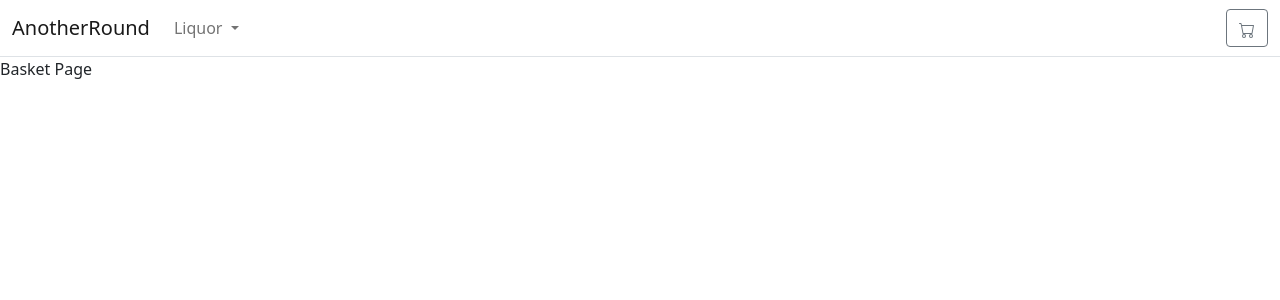
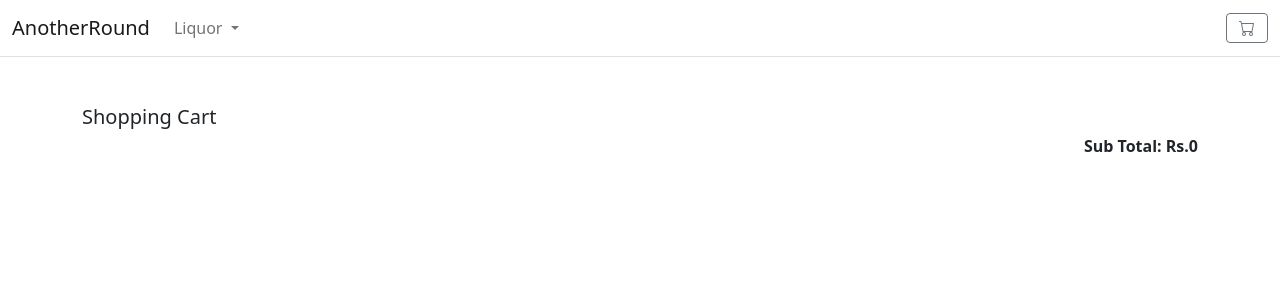
Before and after one commit to Timon57/AnotherRound, a Django app: template templates/cart/summary.html in a window 1280 px wide. Shown: the top 300 px of the page. Run offline with Django 4.2, Linux system fonts and the light colour scheme; the template is opened without the code that fills it, so the values that code supplies are empty.

Commit message:
completed session crud

```diff
--- a/anotherRound/settings.py
+++ b/anotherRound/settings.py
@@ -126,6 +126,7 @@ STATIC_URL = 'static/'
 
 STATICFILES_DIRS = [
     os.path.join(BASE_DIR,'static')
+
 ]
 
 MEDIA_URL = 'images/'
--- a/anotherRound/urls.py
+++ b/anotherRound/urls.py
@@ -23,7 +23,7 @@ from django.conf import settings
 urlpatterns = [
     path('admin/', admin.site.urls),
     path('',include('ecom.urls')),
-    path('basket/',include('cart.urls'))
+    path('cart/',include('cart.urls'))
 ]
 
 urlpatterns += static(settings.MEDIA_URL,document_root=settings.MEDIA_ROOT)
--- a/cart/cart.py
+++ b/cart/cart.py
@@ -1,3 +1,6 @@
+from ecom.models import Product
+from decimal import Decimal
+
 class Cart():
     """
     A base cart class,providing some default behaviors that
@@ -9,3 +12,78 @@ class Cart():
         if 'skey' not in request.session:
             cart = self.session['skey'] = {}
         self.cart = cart
+
+    def add(self,product_qty,product):
+        """
+        Adding and updating the users cart session data
+        """
+        product_id = str(product.id)
+
+        if product_id in self.cart:
+            existing_qty = int(self.cart[product_id]['qty'])
+            print('-----',self.cart)
+            print('-----',self.cart[product_id])
+            self.cart[product_id]['qty'] = existing_qty + int(product_qty)
+            print(self.cart[product_id]['qty'])
+
+        else:
+            self.cart[product_id] = {'price':str(product.price),'qty':int(product_qty)}
+            print('-------')
+        self.save()
+
+
+    def __iter__(self):
+        """
+        Collect the product_id in the session data to query the
+        database and return products
+        """
+        products_ids = self.cart.keys()
+        products = Product.products.filter(id__in=products_ids)
+        cart = self.cart.copy()
+
+        for product in products:
+            cart[str(product.id)]['product'] = product
+
+        for item in cart.values():
+            item['price'] = Decimal(item['price'])
+            item['total_price'] = item['price']*item['qty']
+            yield item
+
+
+
+
+    def __len__(self):
+        """
+        Get the basket data and count the qty of items
+        """
+        return sum(item['qty'] for item in self.cart.values())
+
+
+    def get_total_price(self):
+        a = 5
+        return sum(Decimal(item['price'])* item['qty'] for item in self.cart.values())
+
+    def delete(self,product):
+        """
+        Delete item from session data
+        """
+        product_id = str(product)
+        if product_id in self.cart:
+            del self.cart[product_id]
+            self.save()
+
+    def update(self,product,qty):
+        """
+        Update values in session data
+        """
+        product_id = str(product)
+        qty = qty
+
+        if product_id in self.cart:
+            self.cart[product_id]['qty'] = qty
+
+        self.save()
+
+
+    def save(self):
+        self.session.modified = True
--- a/cart/urls.py
+++ b/cart/urls.py
@@ -3,4 +3,7 @@ from .import views
 
 urlpatterns = [
     path('',views.cart_summary,name='cart-summary'),
+    path('add/',views.cart_add,name='cart-add'),
+    path('delete/',views.cart_delete,name='cart_delete'),
+    path('update/',views.cart_update,name='cart_update'),
 ]
--- a/templates/cart/summary.html
+++ b/templates/cart/summary.html
@@ -2,6 +2,96 @@
 {% load static%}
 {% block title %}Cart summary{% endblock %}
 
-{%block content%}
-    Basket Page
+{% block content %}
+<main class="pt-5">
+    <div class="container">
+        <h1 class="h5">Shopping Cart</h1>
+        {% for item in cart %}
+        {% with product=item.product %}
+        <div data-index="{{ product.id }}" class="row mb-4 border product-item">
+            <div class="col-md-3 col-lg-2 order-md-first bg-light">
+                <img class="img-fluid mx-auto d-block" width="120px" alt="Responsive image"
+                    src="{{ product.images.url }}">
+            </div>
+            <div class="col-md-9 col-lg-10 ps-md-3 ps-lg-10">
+                <a href="{{ product.get_absolute_url }}" class="text-decoration-none text-reset">
+                    <h1 class="h5 pt-2">{{ product.title }}</h1>
+                </a>
+                <div class="border">
+                    <div class="col border-bottom">
+                        <div class="row p-3">
+                            <div class="col-6">{{ product.category.name }}</div>
+                            <div class="col-6 text-end"><span class="h6 fw-bold">Rs.{{ product.price }}</span></div>
+                        </div>
+                    </div>
+                    <div class="col">
+                        <div class="row p-3">
+                            <div class="col-12">
+                                <label for="select">Qty</label>
+                                <input type="number" id="quantity{{ product.id }}"
+                                    value="{{ item.qty }}">
+                                <button type="button" data-index="{{ product.id }}"
+                                    class="btn btn-outline-secondary btn-sm update-button"> <!-- using data-index instead to make unique -->
+                                    Update
+                                </button>
+                                <button type="button" data-index="{{ product.id }}"
+                                    class="btn btn-outline-secondary btn-sm delete-button">
+                                    Delete
+                                </button>
+                            </div>
+                        </div>
+                    </div>
+                </div>
+            </div>
+        </div>
+        {% endwith %}
+        {% endfor %}
+        <div class="col-12 text-end">
+            <div class="h6 fw-bold">Sub Total: Rs.<div id="subtotal" class="d-inline-flex">{{ cart.get_total_price }}</div></div>
+        </div>
+    </div>
+</main>
+<script>
+    $(document).on('click', '.delete-button', function (e) {
+        e.preventDefault();
+        var pid = $(this).data('index');
+        $.ajax({
+            type: 'POST',
+            url: '{% url 'cart_delete' %}',
+            data: {
+                productid: pid,
+                csrfmiddlewaretoken: "{{ csrf_token }}",
+                action: 'post'
+            },
+            success: function (json) {
+                $('.product-item[data-index="' + pid + '"]').remove();
+                // Update the subtotal after deleting
+                $('#cart-qty').text(json.qty);
+                $('#subtotal').text(json.total);
+            },
+            error: function (xhr, errmsg, err) { }
+        });
+    });
+
+    $(document).on('click', '.update-button', function (e) {
+        e.preventDefault();
+        var pid = $(this).data('index');
+        var newQty = $('#quantity' + pid).val();
+        $.ajax({
+            type: 'POST',
+            url: '{% url 'cart_update' %}',
+            data: {
+                productid: pid,
+                productqty: newQty,
+                csrfmiddlewaretoken: "{{ csrf_token }}",
+                action: 'post'
+            },
+            success: function (json) {
+              $('#cart-qty').text(json.qty);
+              $('#subtotal').text(json.total);
+            },
+            error: function (xhr, errmsg, err) { }
+        });
+    });
+</script>
 {% endblock %}
--- a/templates/ecom/base.html
+++ b/templates/ecom/base.html
@@ -38,12 +38,24 @@
                         </li>
                     </ul>
 
+
                 </div>
                 <a href="{% url 'cart-summary' %}" class="btn btn-outline-secondary">
-                    <svg xmlns="http://www.w3.org/2000/svg" width="16" height="16" fill="currentColor" class="bi bi-cart" viewBox="0 0 16 16">
-                        <path d="M0 1.5A.5.5 0 0 1 .5 1H2a.5.5 0 0 1 .485.379L2.89 3H14.5a.5.5 0 0 1 .491.592l-1.5 8A.5.5 0 0 1 13 12H4a.5.5 0 0 1-.491-.408L2.01 3.607 1.61 2H.5a.5.5 0 0 1-.5-.5zM3.102 4l1.313 7h8.17l1.313-7H3.102zM5 12a2 2 0 1 0 0 4 2 2 0 0 0 0-4zm7 0a2 2 0 1 0 0 4 2 2 0 0 0 0-4zm-7 1a1 1 0 1 1 0 2 1 1 0 0 1 0-2zm7 0a1 1 0 1 1 0 2 1 1 0 0 1 0-2z"/>
-                      </svg>
+                    <div class="d-flex align-items-center">
+                        <div id="cart-qty" class="d-inline-flex">
+                        {% with total_qty=cart|length %}
+                            {% if total_qty > 0 %}
+                                {{total_qty}}
+                            {% endif %}
+                        {% endwith %}
+                        </div>
+
+                        <svg xmlns="http://www.w3.org/2000/svg" width="16" height="16" fill="currentColor" class="bi bi-cart" viewBox="0 0 16 16">
+                            <path d="M0 1.5A.5.5 0 0 1 .5 1H2a.5.5 0 0 1 .485.379L2.89 3H14.5a.5.5 0 0 1 .491.592l-1.5 8A.5.5 0 0 1 13 12H4a.5.5 0 0 1-.491-.408L2.01 3.607 1.61 2H.5a.5.5 0 0 1-.5-.5zM3.102 4l1.313 7h8.17l1.313-7H3.102zM5 12a2 2 0 1 0 0 4 2 2 0 0 0 0-4zm7 0a2 2 0 1 0 0 4 2 2 0 0 0 0-4zm-7 1a1 1 0 1 1 0 2 1 1 0 0 1 0-2zm7 0a1 1 0 1 1 0 2 1 1 0 0 1 0-2z"/>
+                        </svg>
+                    </div>
                 </a>
+
 
             </div>
         </nav>
```
Also changed, not shown: cart/views.py (+42 -2 lines), templates/ecom/product_detail.html (+27 -23 lines).
